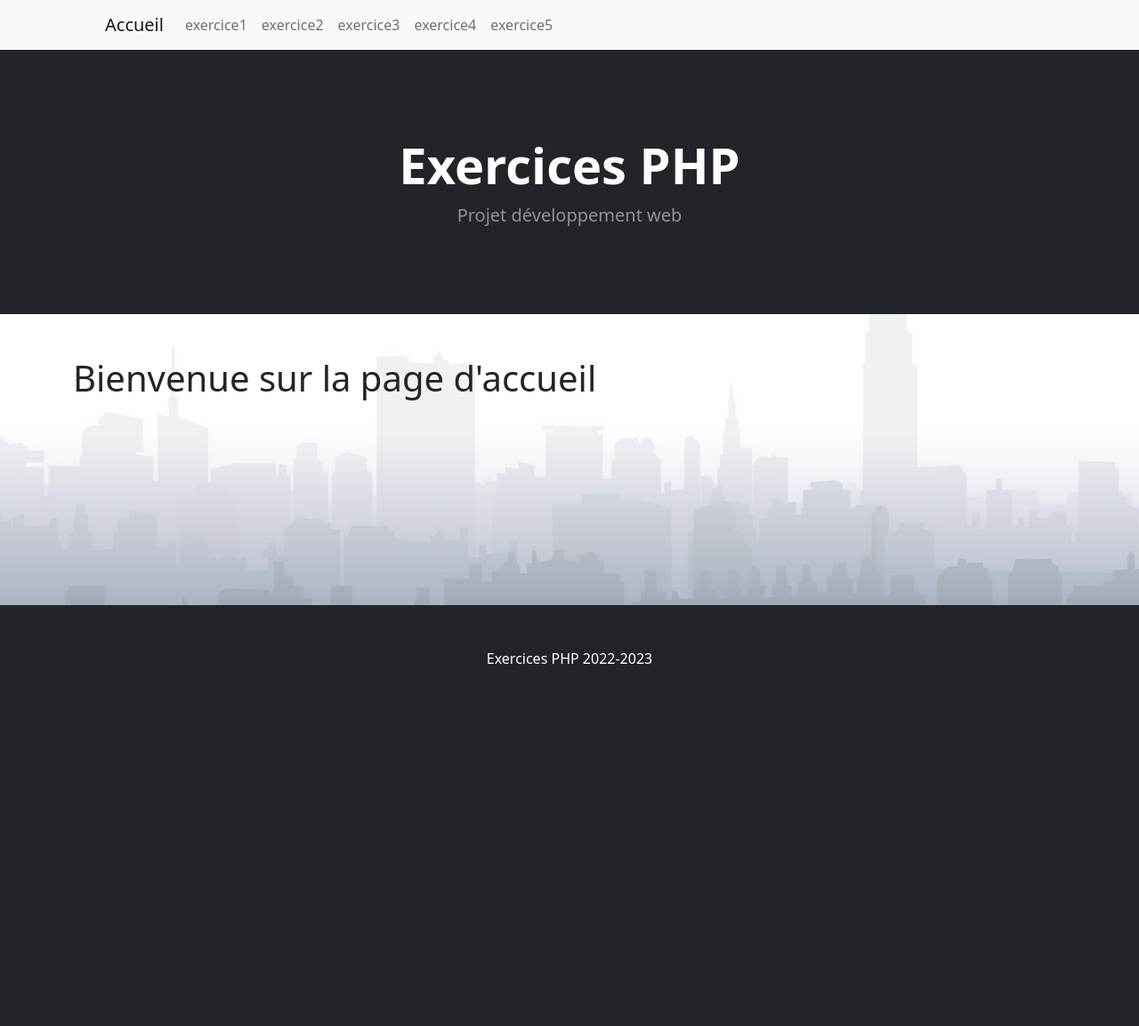
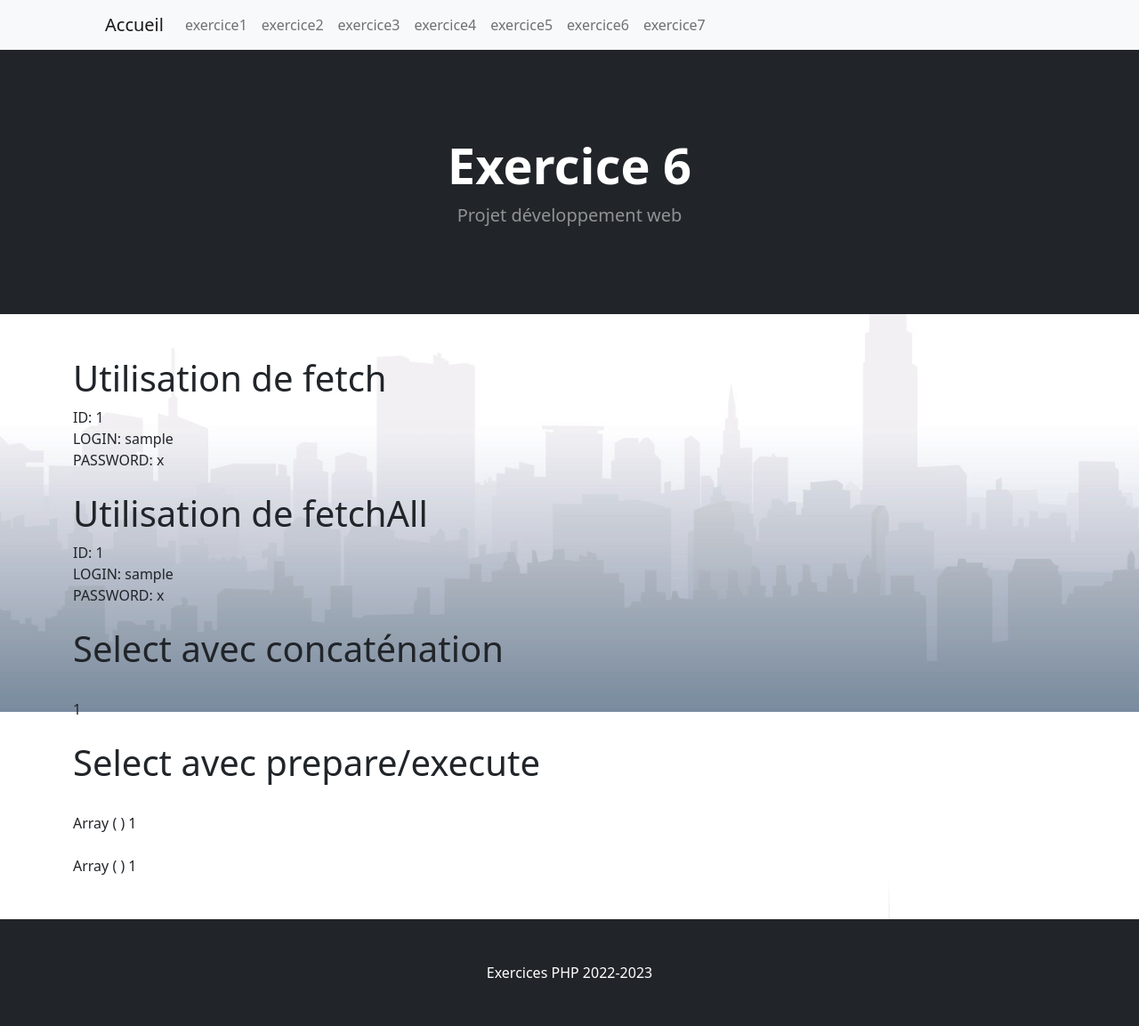
Before and after one commit to FBruynbroeck/exercices.php.22-23, a PHP site: page /exercice6/index.php in a window 1280 px wide. Shown: the whole page at 89% size. Before the commit the page ends 746 px from the top, so only its background shows below. Run offline with PHP 8.4, Linux system fonts and the light colour scheme; tables that the repository leaves empty or names only in its code hold one stand-in row (values such as "Sample post").

Commit message:
Ajout exercice6

```diff
--- /dev/null
+++ b/exercice6/index.php
@@ -0,0 +1,74 @@
+<?php
+ob_start();
+
+//PDO: PHP Data Objects
+$bdd = new PDO('mysql:host=127.0.0.1;dbname=cours;charset=utf8', 'root', 'password');
+
+$reponse = $bdd->query('SELECT * FROM user');
+
+//print_r($reponse);
+//reponse est un objet PDOStatement (voir doc)
+
+//avec fetch
+echo "<h1>Utilisation de fetch</h1>";
+while ($user = $reponse->fetch())
+{
+    echo "ID: ".$user['id'];
+    echo '<br>';
+    echo "LOGIN: ".$user['login'];
+    echo '<br>';
+    echo "PASSWORD: ".$user['password'];
+    echo '<br>';
+}
+$reponse->closeCursor(); // Termine le traitement de la requête
+
+//avec fetchAll
+echo '<br>';
+echo "<h1>Utilisation de fetchAll</h1>";
+$reponse = $bdd->query('SELECT * FROM user');
+foreach($reponse->fetchAll() as $user){
+    echo "ID: ".$user['id'];
+    echo '<br>';
+    echo "LOGIN: ".$user['login'];
+    echo '<br>';
+    echo "PASSWORD: ".$user['password'];
+}
+$reponse->closeCursor(); // Termine le traitement de la requête
+echo '<br>';
+echo '<br>';
+
+echo "<h1>Select avec concaténation</h1>";
+// query => Exécute une query SQL et retourne un jeu de résultats en tant qu'objet PDOStatement
+$login = 'admin';
+$reponse = $bdd->query('SELECT * FROM user WHERE login = "'.$login.'"');
+//$reponse = $bdd->query('SELECT * FROM user WHERE login = "admin"');
+echo '<br>';
+echo print_r($reponse->fetch());
+echo '<br>';
+echo '<br>';
+echo "<h1>Select avec prepare/execute</h1>";
+// prepare => prépare une query SQL et retourne un objet PDOStatement (la query n'est pas exécuter. il faut faire appel à la méthode execute pour cela)
+$reponse = $bdd->prepare('SELECT * FROM user WHERE login = :login');
+// execute => exécute une query préparée (méthode à exécuter sur un objet PDOStatement)
+$reponse->execute(array(':login' => 'admin'));
+echo '<br>';
+echo print_r($reponse->fetchAll());
+echo '<br>';
+$reponse->execute(array(':login' => 'toto'));
+echo '<br>';
+echo print_r($reponse->fetchAll());
+echo '<br>';
+
+$userform = 'toto';
+$passform = 'tata';
+$reponse = $bdd->prepare('UPDATE user SET password = :password WHERE login = :login');
+$reponse->execute(array(':password' => $passform, ':login' => $userform));
+
+// exec => Exécute une query SQL et retourne le nombre de lignes affectées (ne pas utiliser pour du select)
+//echo $bdd->exec('UPDATE USER SET login = \'admin\' WHERE login = \'test\'');
+
+
+$title = 'Exercice 6';
+$content = ob_get_clean();
+include('../template.php');
+?>
--- a/template.php
+++ b/template.php
@@ -34,6 +34,12 @@
                         <li class="nav-item">
                             <a class="nav-link" href="/exercice5">exercice5</a>
                         </li>
+                        <li class="nav-item">
+                            <a class="nav-link" href="/exercice6">exercice6</a>
+                        </li>
+                        <li class="nav-item">
+                            <a class="nav-link" href="/exercice7">exercice7</a>
+                        </li>
                     </ul>
                 </div>
             </div>
```
